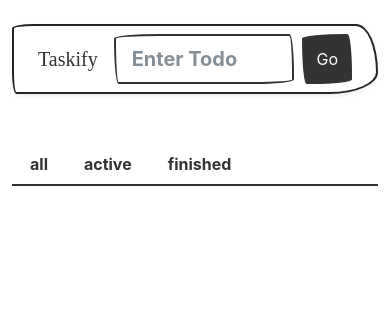
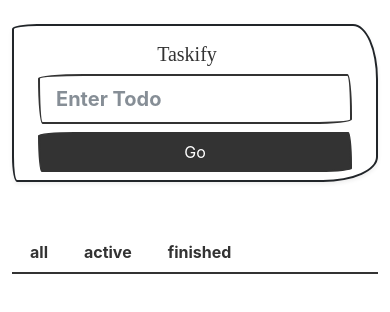
Before and after one commit to edo979/todo-react-ts, a React (Vite) app: page / in a window 390 px wide. Shown: the top 312 px of the page. Built offline with nearby package versions, Linux system fonts and the light colour scheme; a web font is replaced by a local one.

Commit message:
finish mobile layout

```diff
--- a/src/components/Navbar.tsx
+++ b/src/components/Navbar.tsx
@@ -2,9 +2,12 @@ import { Container, Navbar as NavbarBs, Form, Button } from 'react-bootstrap'
 
 export function Navbar() {
   return (
-    <NavbarBs className="px-4 mt-4 shadow-sm" sticky="top">
+    <NavbarBs
+      className="px-4 mt-4 shadow-sm flex-sm-row flex-column"
+      sticky="top"
+    >
       <NavbarBs.Brand href="#">Taskify</NavbarBs.Brand>
-      <Form className="d-flex w-100">
+      <Form className="d-flex  w-100 flex-sm-row flex-column gap-2 gap-sm-0">
         <Form.Control
           type="search"
           placeholder="Enter Todo"
```
